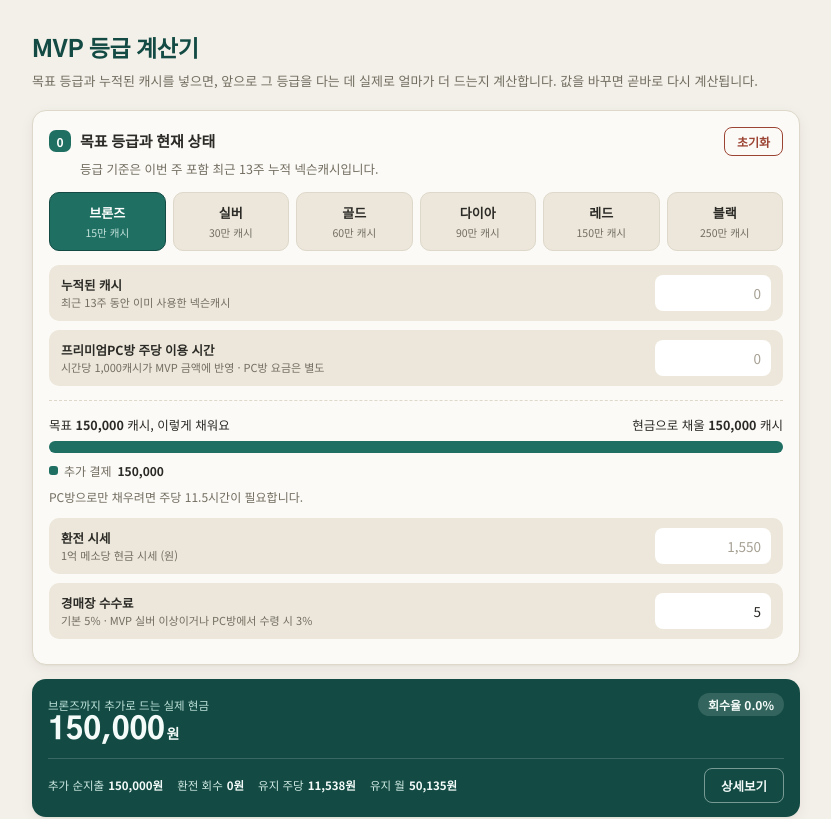
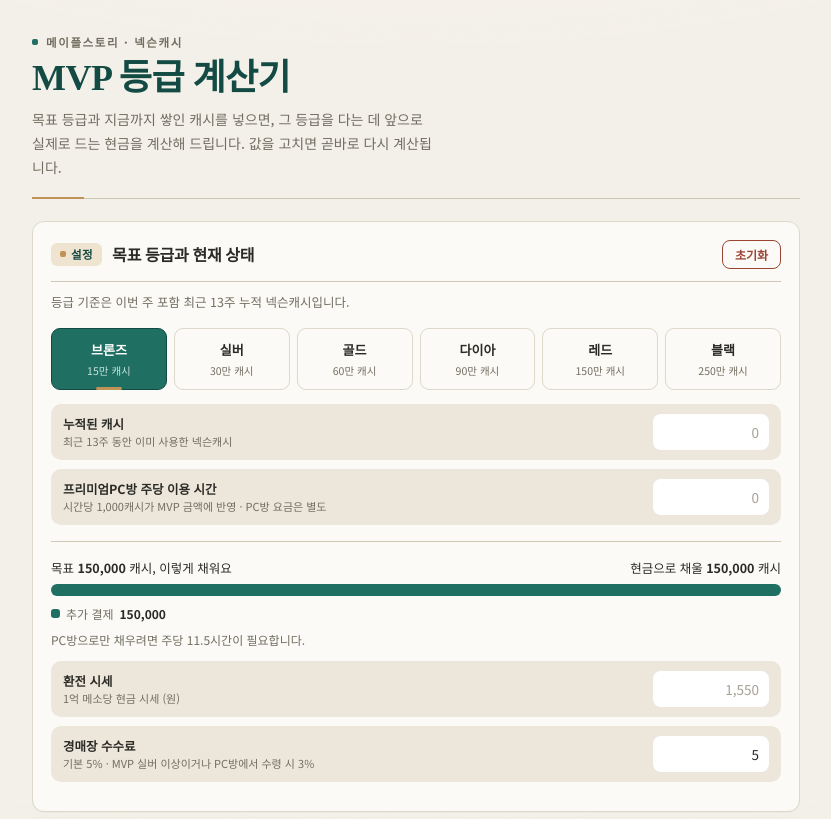
Before and after one commit to TakHoYeong/MVP-grade-calculator, a React (Vite) app: page / in a window 1280 px wide. Shown: the top 819 px of the page, without its empty margins (224-1055 px from the left). Built offline with nearby package versions, Linux system fonts and the light colour scheme.

Commit message:
design: 설정 카드는 라벨 칩 유지, 나머지는 사각형 번호 배지(1~4)로

```diff
--- a/src/App.tsx
+++ b/src/App.tsx
@@ -63,15 +63,21 @@ export default function App() {
 
   return (
     <div className="wrap">
-      <h1 className="page-title">MVP 등급 계산기</h1>
-      <p className="lede">
-        목표 등급과 누적된 캐시를 넣으면, 앞으로 그 등급을 다는 데 실제로 얼마가 더 드는지
-        계산합니다. 값을 바꾸면 곧바로 다시 계산됩니다.
-      </p>
+      <header className="masthead">
+        <p className="masthead-kicker">
+          <span className="kicker-tick" aria-hidden="true" />
+          메이플스토리 · 넥슨캐시
+        </p>
+        <h1 className="masthead-title">MVP 등급 계산기</h1>
+        <p className="masthead-lede">
+          목표 등급과 지금까지 쌓인 캐시를 넣으면, 그 등급을 다는 데 앞으로 실제로 드는 현금을
+          계산해 드립니다. 값을 고치면 곧바로 다시 계산됩니다.
+        </p>
+      </header>
 
       {/* 0단계 */}
       <Card
-        step={0}
+        step="설정"
         title="목표 등급과 현재 상태"
         desc="등급 기준은 이번 주 포함 최근 13주 누적 넥슨캐시입니다."
         headerRight={
@@ -167,7 +173,7 @@ export default function App() {
       <Card
         step={2}
         title="판매 효율 비교"
-        desc="어떤 아이템이 유리한지 눈으로 비교만 하는 참고용입니다. 실제 회수·비용 계산은 3번 판매 시뮬레이션에서 합니다."
+        desc="어떤 아이템이 유리한지 눈으로 비교만 하는 참고용입니다. 실제 회수·비용 계산은 아래 판매 시뮬레이션에서 합니다."
       >
         <h3 className="subhead">
           가. 캐시아이템<span className="tag">캐시로 구매 → 메소 판매</span>
@@ -205,9 +211,9 @@ export default function App() {
           className="import-btn"
           onClick={importItemsToSales}
           disabled={importableCount === 0}
-          title={importableCount === 0 ? '2번 효율표에 새로 담을 항목이 없습니다' : undefined}
+          title={importableCount === 0 ? '효율표에 새로 담을 항목이 없습니다' : undefined}
         >
-          2번 효율표에서 담기{importableCount > 0 ? ` (${importableCount})` : ''}
+          효율표에서 담기{importableCount > 0 ? ` (${importableCount})` : ''}
         </button>
         <SaleSim
           sales={state.sales}
--- a/src/components/Card.tsx
+++ b/src/components/Card.tsx
@@ -9,14 +9,21 @@ interface Props {
   children: ReactNode;
 }
 
-/** 번호가 붙은 단계 카드 */
+/**
+ * 섹션 카드.
+ * step 이 숫자면 사각형 안의 번호(워크플로 단계), 문자면 분류 라벨 칩으로 표시한다.
+ */
 export function Card({ step, title, desc, headerRight, children }: Props) {
   return (
     <section className="card">
       <div className="card-head">
-        <div className="step-no" aria-hidden="true">
-          {step}
-        </div>
+        {typeof step === 'number' ? (
+          <span className="step-no" aria-hidden="true">
+            {step}
+          </span>
+        ) : (
+          <span className="step-tag">{step}</span>
+        )}
         <h2>{title}</h2>
         {headerRight && <div className="card-head-right">{headerRight}</div>}
       </div>
--- a/src/index.css
+++ b/src/index.css
@@ -12,6 +12,8 @@
   --surface: #fbfaf6;
   --surface-alt: #ece7da;
   --border: #ddd8c9;
+  /* 편집 느낌의 얇은 경계선 — border 보다 조금 더 진하게 */
+  --rule: #cec7b4;
 
   /* 텍스트 */
   --text: #2b2a26;
@@ -21,6 +23,9 @@
   --accent: #1f6f63;
   --accent-strong: #134b44;
   --accent-soft: #deefea;
+  /* 보조 포인트(원장 눈금·선택 표시) — 목표막대 PC색과 같은 황토색 계열 */
+  --gold: #c19256;
+  --gold-soft: #efe4cf;
 
   /* 목표 구성 막대 */
   --seg-already: #8fbdb5;
@@ -33,7 +38,12 @@
   --danger: #9c4433;
 
   --shadow: 0 1px 2px rgb(43 42 38 / 4%), 0 4px 14px rgb(43 42 38 / 6%);
-  --radius: 14px;
+  --radius: 12px;
+
+  /* 글꼴: 표제는 명조(세리프), 소제목은 고딕, 본문은 산세리프 */
+  --font-body: 'Noto Sans KR', -apple-system, BlinkMacSystemFont, 'Segoe UI', sans-serif;
+  --font-head: 'Gothic A1', 'Noto Sans KR', sans-serif;
+  --font-serif: 'Noto Serif KR', 'Nanum Myeongjo', serif;
 
   /* 데스크톱에서 각 행이 펼쳐질 컬럼 구성. 컴포넌트가 덮어쓴다. */
   --cols: 1fr;
@@ -51,10 +61,15 @@ body {
 
 body {
   color: var(--text);
-  font-family: 'Noto Sans KR', -apple-system, BlinkMacSystemFont, 'Segoe UI', sans-serif;
+  font-family: var(--font-body);
   font-size: 14px;
   font-variant-numeric: tabular-nums;
   -webkit-font-smoothing: antialiased;
+  /* 종이 결을 아주 옅게: 위쪽만 미세하게 밝은 크림, 아래로 갈수록 기본 톤 */
+  background:
+    radial-gradient(1200px 480px at 50% -280px, #f8f5ee 0%, rgb(248 245 238 / 0%) 70%),
+    var(--bg);
+  background-attachment: fixed;
   padding-top: env(safe-area-inset-top, 0);
   padding-bottom: env(safe-area-inset-bottom, 0);
 }
@@ -84,65 +99,142 @@ img {
   padding-block: 24px 56px;
 }
 
-.page-title {
-  font-family: 'Gothic A1', 'Noto Sans KR', sans-serif;
-  font-weight: 800;
-  font-size: 21px;
-  letter-spacing: -0.01em;
-  margin: 0 0 6px;
+/* ---------- 표제(masthead) ---------- */
+.masthead {
+  margin: 4px 0 22px;
+  padding-bottom: 18px;
+  border-bottom: 1px solid var(--rule);
+  position: relative;
+}
+
+/* 표제 아래 경계선에 얹힌 짧은 황토색 눈금 — 원장 느낌의 디테일 */
+.masthead::after {
+  content: '';
+  position: absolute;
+  left: 0;
+  bottom: -1px;
+  inline-size: 52px;
+  block-size: 2px;
+  background: var(--gold);
+}
+
+.masthead-kicker {
+  display: flex;
+  align-items: center;
+  gap: 8px;
+  margin: 0 0 8px;
+  font-size: 11.5px;
+  font-weight: 700;
+  letter-spacing: 0.14em;
+  color: var(--text-muted);
+  text-transform: uppercase;
+}
+
+.kicker-tick {
+  inline-size: 6px;
+  block-size: 6px;
+  border-radius: 2px;
+  background: var(--accent);
+  flex: none;
+}
+
+.masthead-title {
+  font-family: var(--font-serif);
+  font-weight: 700;
+  font-size: 30px;
+  letter-spacing: -0.015em;
+  line-height: 1.12;
+  margin: 0 0 10px;
   color: var(--accent-strong);
 }
 
-.lede {
+.masthead-lede {
+  max-inline-size: 52ch;
   color: var(--text-muted);
-  font-size: 13px;
-  margin: 0 0 18px;
-  line-height: 1.6;
+  font-size: 13.5px;
+  margin: 0;
+  line-height: 1.7;
 }
 
-/* ---------- 카드 ---------- */
+/* ---------- 카드(섹션) ---------- */
 .card {
   background: var(--surface);
   border: 1px solid var(--border);
   border-radius: var(--radius);
-  padding: 16px;
-  margin-bottom: 14px;
-  box-shadow: var(--shadow);
+  padding: 18px 18px 20px;
+  margin-bottom: 16px;
+  box-shadow: 0 1px 0 rgb(43 42 38 / 3%);
 }
 
 .card-head {
   display: flex;
   align-items: center;
-  gap: 9px;
-  margin-bottom: 3px;
+  gap: 10px;
+  padding-bottom: 12px;
+  margin-bottom: 14px;
+  border-bottom: 1px solid var(--rule);
 }
 
+/* 워크플로 단계: 사각형 안의 번호 */
 .step-no {
-  inline-size: 22px;
-  block-size: 22px;
+  inline-size: 24px;
+  block-size: 24px;
   border-radius: 7px;
   background: var(--accent);
   color: #fff;
-  font-size: 12px;
+  font-family: var(--font-head);
+  font-size: 12.5px;
   font-weight: 800;
+  line-height: 1;
   display: flex;
   align-items: center;
   justify-content: center;
   flex: none;
 }
 
+/* 설정 카드 등: 섹션의 역할을 나타내는 분류 라벨. 표제 키커와 같은 눈금 모티프. */
+.step-tag {
+  position: relative;
+  flex: none;
+  align-self: center;
+  padding: 3px 9px 3px 20px;
+  border-radius: 6px;
+  background: var(--gold-soft);
+  font-family: var(--font-head);
+  font-size: 11.5px;
+  font-weight: 800;
+  letter-spacing: 0.04em;
+  color: var(--accent-strong);
+  white-space: nowrap;
+}
+
+.step-tag::before {
+  content: '';
+  position: absolute;
+  left: 9px;
+  top: 50%;
+  transform: translateY(-50%);
+  inline-size: 6px;
+  block-size: 6px;
+  border-radius: 2px;
+  background: var(--gold);
+}
+
 .card h2 {
-  font-family: 'Gothic A1', sans-serif;
-  font-size: 15px;
+  font-family: var(--font-head);
+  font-size: 16px;
   font-weight: 700;
+  letter-spacing: -0.01em;
   margin: 0;
+  flex: 1;
+  min-inline-size: 0;
 }
 
 .card-desc {
   font-size: 12.5px;
   color: var(--text-muted);
-  margin: 0 0 14px 31px;
-  line-height: 1.55;
+  margin: -4px 0 16px;
+  line-height: 1.65;
 }
 
 .subhead {
@@ -172,39 +264,54 @@ img {
 }
 
 .grade-chip {
-  border: 1.5px solid var(--border);
-  background: var(--surface-alt);
-  border-radius: 10px;
-  padding: 10px 4px;
-  min-block-size: 48px;
+  position: relative;
+  border: 1px solid var(--border);
+  background: var(--surface);
+  border-radius: 9px;
+  padding: 11px 4px;
+  min-block-size: 50px;
   cursor: pointer;
   text-align: center;
   font-family: inherit;
   color: var(--text);
-  transition: background 0.12s, border-color 0.12s;
+  transition: background 0.12s, border-color 0.12s, color 0.12s;
 }
 
 .grade-chip:hover {
   border-color: var(--accent);
+  background: var(--accent-soft);
 }
 
 .grade-chip .gn {
   display: block;
   font-size: 13px;
   font-weight: 700;
-  font-family: 'Gothic A1', sans-serif;
+  font-family: var(--font-head);
 }
 
 .grade-chip .gq {
   display: block;
   font-size: 10.5px;
   color: var(--text-muted);
-  margin-top: 2px;
+  margin-top: 3px;
 }
 
 .grade-chip[aria-pressed='true'] {
   background: var(--accent);
   border-color: var(--accent-strong);
+}
+
+/* 선택된 등급: 아래에 황토색 눈금으로 강조 */
+.grade-chip[aria-pressed='true']::after {
+  content: '';
+  position: absolute;
+  left: 50%;
+  bottom: -1px;
+  transform: translateX(-50%);
+  inline-size: 26px;
+  block-size: 3px;
+  border-radius: 2px;
+  background: var(--gold);
 }
 
 .grade-chip[aria-pressed='true'] .gn {
@@ -222,9 +329,9 @@ img {
 
 /* ---------- 목표 구성 막대 ---------- */
 .comp {
-  margin-top: 14px;
-  padding-top: 14px;
-  border-top: 1px dashed var(--border);
+  margin-top: 16px;
+  padding-top: 16px;
+  border-top: 1px solid var(--rule);
 }
 
 .comp-head {
@@ -300,9 +407,11 @@ img {
   background: var(--accent-strong);
   color: #f4fbf9;
   border-radius: var(--radius);
-  padding: 14px 16px;
-  box-shadow: var(--shadow);
-  margin-bottom: 14px;
+  padding: 15px 18px;
+  box-shadow: 0 6px 20px rgb(19 75 68 / 18%);
+  margin-bottom: 16px;
+  /* 상단에 얇은 황토색 눈금 */
+  border-top: 2px solid var(--gold);
 }
 
 .result-top {
@@ -314,23 +423,26 @@ img {
 }
 
 .result-label {
-  font-size: 11.5px;
-  color: #bfe3da;
-  font-weight: 500;
+  font-size: 11px;
+  color: #a9d3c9;
+  font-weight: 700;
+  letter-spacing: 0.06em;
+  margin-bottom: 3px;
 }
 
 .result-figure {
-  font-family: 'Gothic A1', sans-serif;
-  font-weight: 800;
-  font-size: 27px;
+  font-family: var(--font-serif);
+  font-weight: 700;
+  font-size: 30px;
   letter-spacing: -0.01em;
-  line-height: 1.15;
+  line-height: 1.1;
 }
 
 .result-figure small {
+  font-family: var(--font-body);
   font-size: 14px;
   font-weight: 700;
-  margin-left: 2px;
+  margin-left: 3px;
 }
 
 .result-sub-wrap {
@@ -416,9 +528,10 @@ img {
 
 .modal-title {
   margin: 0;
-  font-family: 'Gothic A1', sans-serif;
-  font-size: 18px;
-  font-weight: 800;
+  font-family: var(--font-serif);
+  font-size: 19px;
+  font-weight: 700;
+  color: var(--accent-strong);
 }
 
 .modal-close {
@@ -492,6 +605,7 @@ img {
 /* 카드 헤더 우측 액션 (초기화 버튼 등) */
 .card-head-right {
   margin-left: auto;
+  align-self: center;
 }
 
 .danger-btn {
@@ -740,9 +854,9 @@ input.txt {
   gap: 6px 16px;
   font-size: 12.5px;
   color: var(--text-muted);
-  padding-top: 11px;
-  border-top: 1px dashed var(--border);
-  margin-top: 12px;
+  padding-top: 13px;
+  border-top: 1px solid var(--rule);
+  margin-top: 14px;
 }
 
 .totals b {
@@ -1104,8 +1218,10 @@ input.txt {
 }
 
 .bd-row.is-total .v {
+  font-family: var(--font-serif);
+  font-weight: 700;
   color: var(--accent-strong);
-  font-size: 15px;
+  font-size: 17px;
 }
 
 /* ---------- 안내 박스 ---------- */
@@ -1136,8 +1252,10 @@ input.txt {
   text-align: center;
   font-size: 11.5px;
   color: var(--text-muted);
-  margin-top: 22px;
-  line-height: 1.7;
+  margin-top: 28px;
+  padding-top: 20px;
+  border-top: 1px solid var(--rule);
+  line-height: 1.8;
 }
 
 .footer a {
@@ -1292,8 +1410,12 @@ input.txt {
     padding-block: 30px 64px;
   }
 
-  .page-title {
-    font-size: 23px;
+  .masthead-title {
+    font-size: 36px;
+  }
+
+  .masthead-lede {
+    font-size: 14px;
   }
 
   .grade-grid {
@@ -1301,7 +1423,7 @@ input.txt {
   }
 
   .result-figure {
-    font-size: 30px;
+    font-size: 33px;
   }
 
   .result-sub {
```
